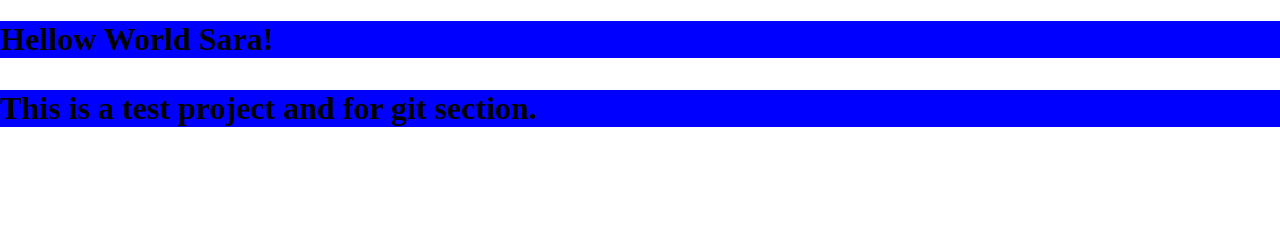
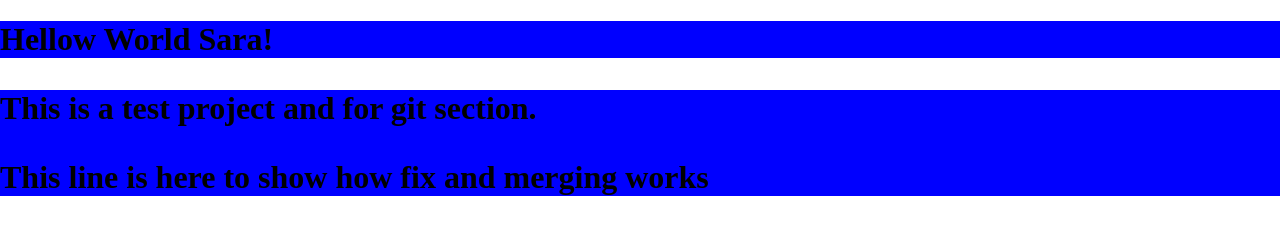
Before and after one commit to amiiitis74/testproject5, a plain HTML site: page index.html in a window 1280 px wide. Drawn offline with Linux system fonts and the light colour scheme.

Commit message:
emergency update

```diff
--- a/index.html
+++ b/index.html
@@ -7,5 +7,6 @@
 <body>
 	<h1>Hellow World Sara!<h1>
 	<p>This is a test project and for git section.</p>
+	<p> This line is here to show how fix and merging works</p>
 </body>
 </html>
```
